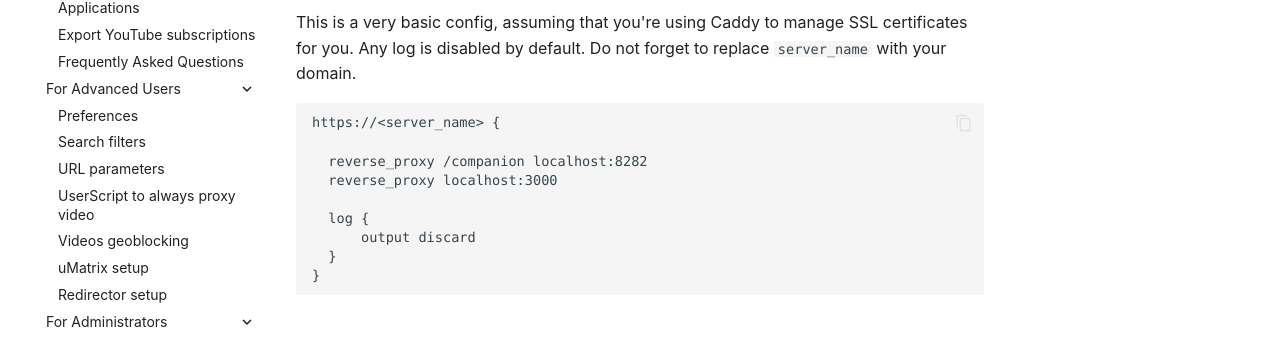
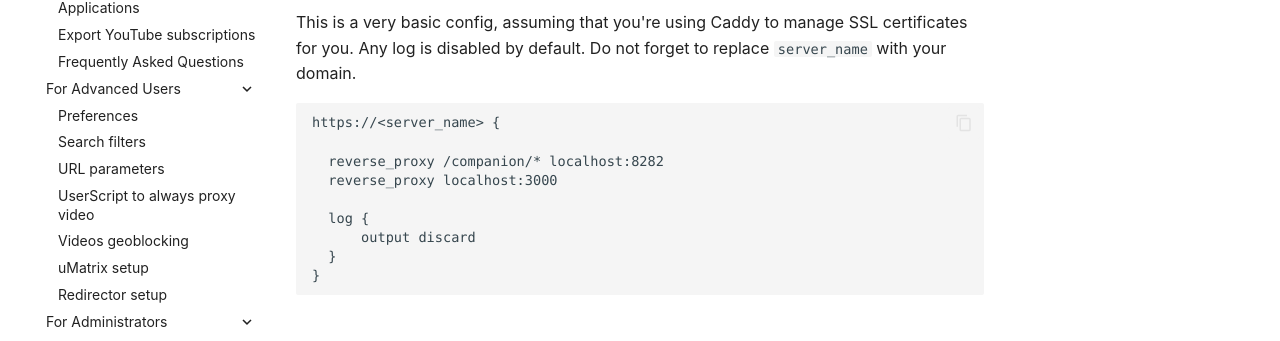
Before and after one commit to iv-org/documentation, an MkDocs documentation site: the page built from docs/companion-caddy.md, in a window 1280 px wide. Shown: the part 211-552 px from the top of the page. Built offline with MkDocs 1.6.1 and Material for MkDocs 9.7.7, drawn with Linux system fonts in a browser that asks for light colours; comment, search, counter and statistics services are not loaded.

````diff
--- a/docs/companion-caddy.md
+++ b/docs/companion-caddy.md
@@ -6,7 +6,7 @@ Any log is disabled by default. Do not forget to replace `server_name` with your
 ```
 https://<server_name> {
 
-  reverse_proxy /companion localhost:8282
+  reverse_proxy /companion/* localhost:8282
   reverse_proxy localhost:3000
 
   log {
````
